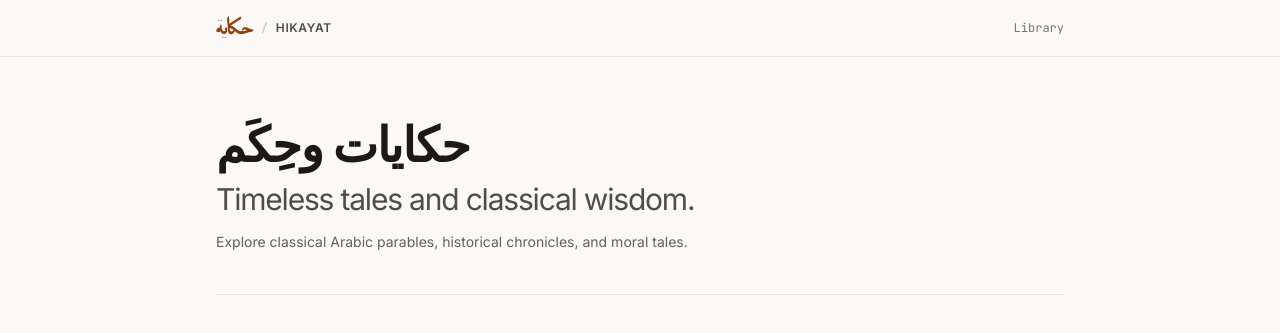
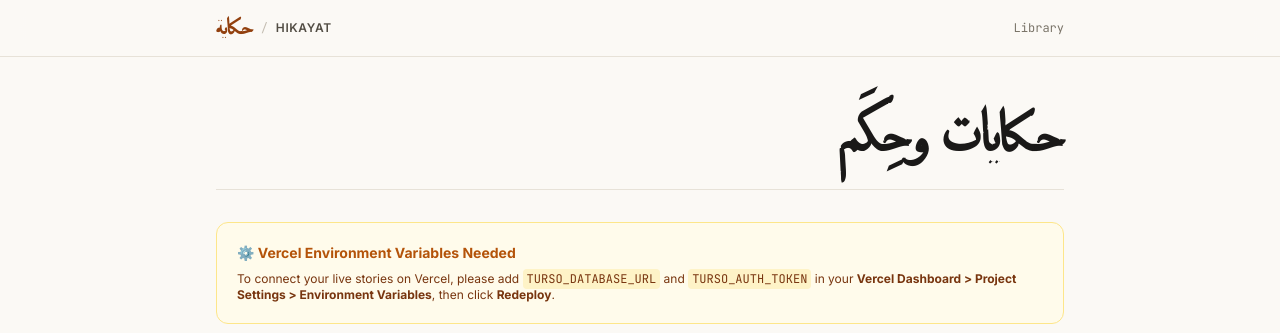
Before and after one commit to shabbirmaanak/Hikayat53, a Next.js app: page / in a window 1280 px wide. Shown: the top 333 px of the page. Built offline with nearby package versions, Linux system fonts and the light colour scheme; no server answers; the database is empty.

Commit message:
Remove English subtitle lines from Homepage header

```diff
--- a/app/page.tsx
+++ b/app/page.tsx
@@ -21,19 +21,15 @@ export default async function HomePage() {
     <div className="min-h-screen flex flex-col bg-[#FBF9F5] text-[#1A1918]">
       <Navbar />
 
-      <main className="flex-1 max-w-4xl mx-auto w-full px-4 sm:px-6 py-12 sm:py-16 space-y-10">
+      <main className="flex-1 max-w-4xl mx-auto w-full px-4 sm:px-6 py-10 sm:py-12 space-y-8">
         {/* Minimal Editorial Header */}
-        <section className="space-y-3.5 text-center sm:text-left border-b border-[#E7E2D8] pb-10">
-          <h1 className="text-4xl sm:text-5xl font-bold tracking-tight text-[#1A1918] leading-tight">
-            حكايات وحِكَم <br />
-            <span className="text-2xl sm:text-3xl font-normal text-[#524D44] font-sans">
-              Timeless tales and classical wisdom.
-            </span>
+        <section className="text-center sm:text-right border-b border-[#E7E2D8] pb-6">
+          <h1
+            dir="rtl"
+            className="text-4xl sm:text-6xl font-bold font-arabic text-[#1A1918] leading-tight"
+          >
+            حكايات وحِكَم
           </h1>
-
-          <p className="text-sm text-[#636059] max-w-lg leading-relaxed">
-            Explore classical Arabic parables, historical chronicles, and moral tales.
-          </p>
         </section>
 
         {/* Missing Turso Credentials Banner for Vercel */}
```
